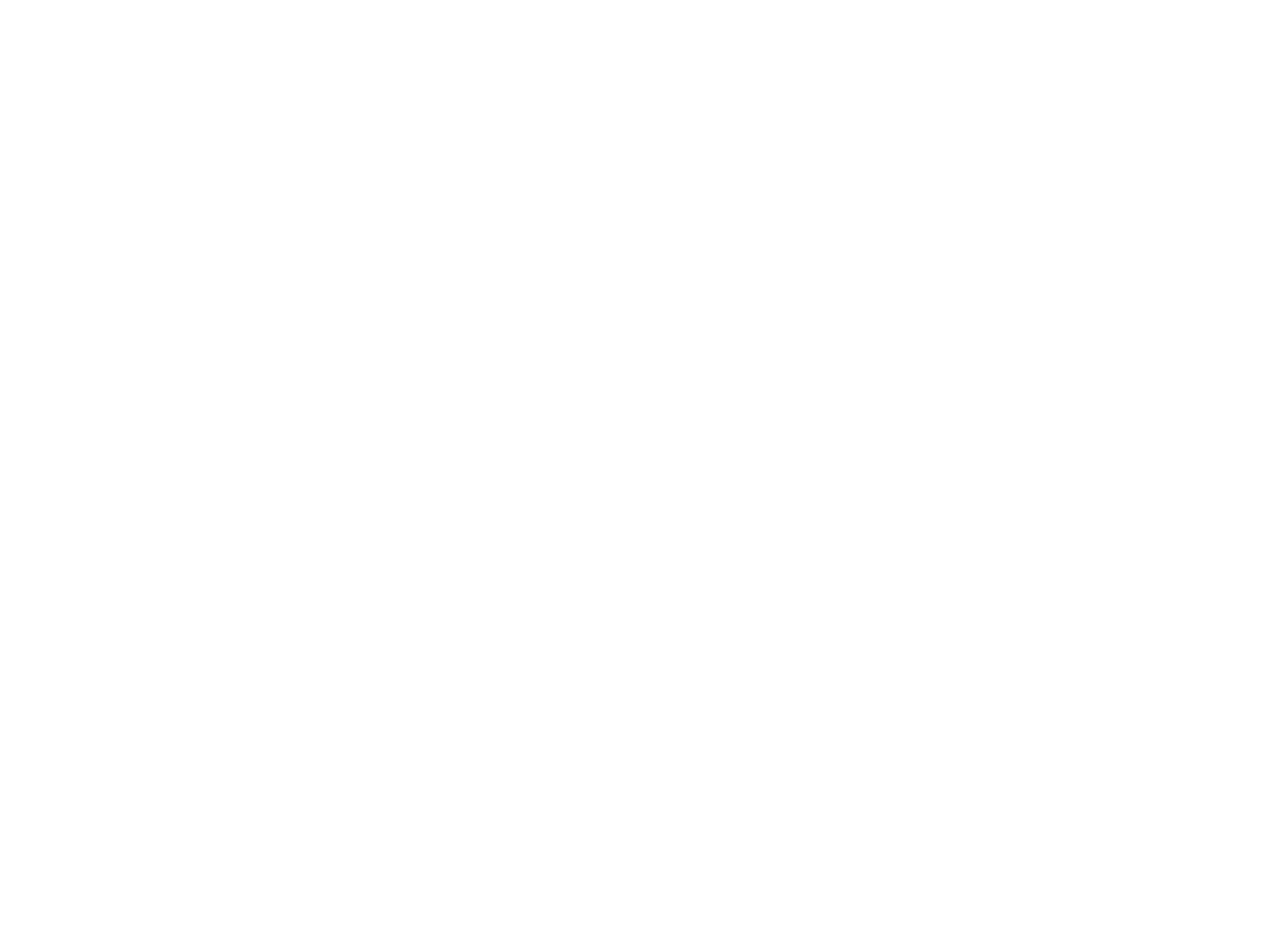
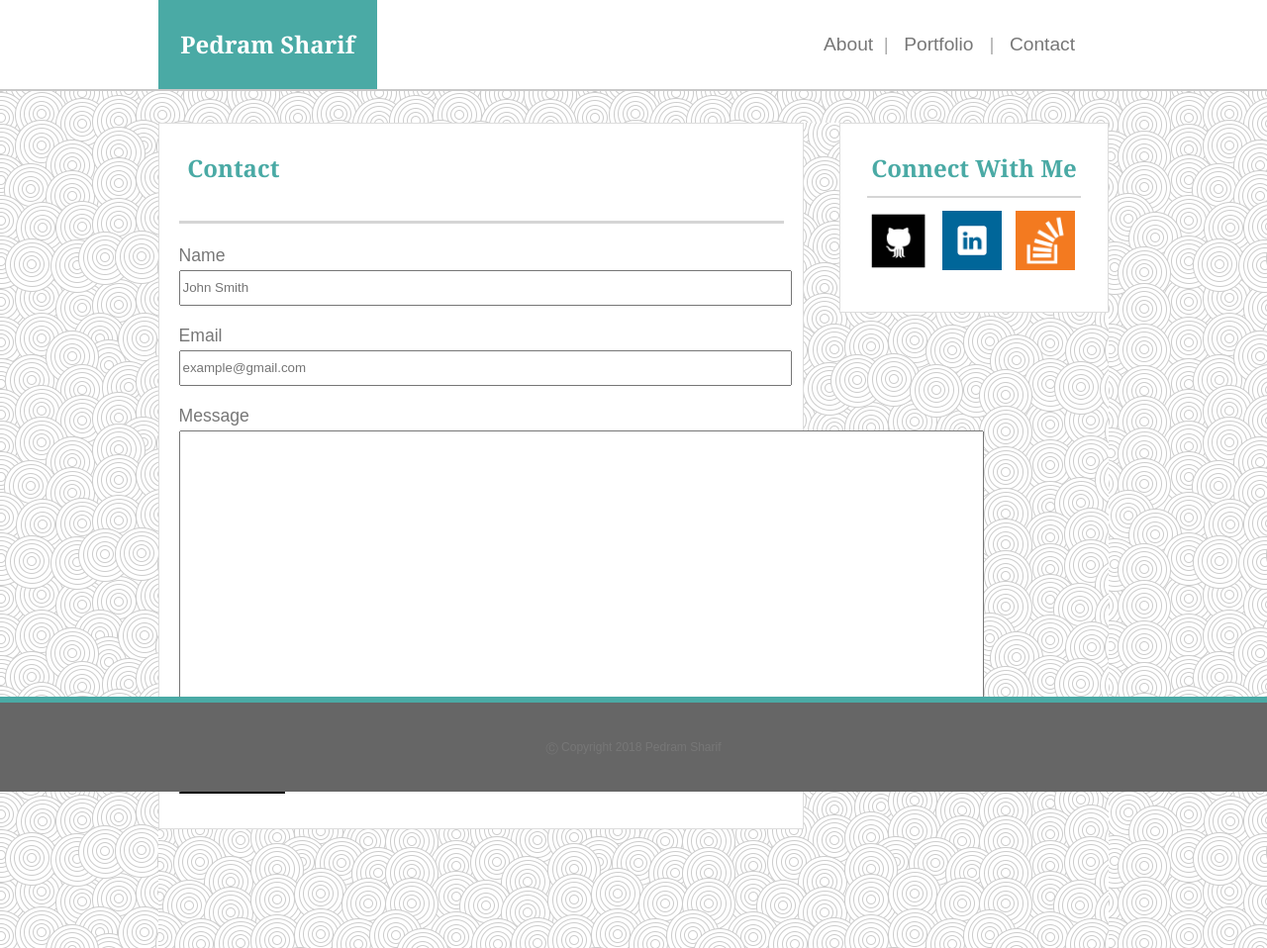
Before and after one commit to psharif/Basic-Portfolio, a plain HTML site: page contact.html in a window 1280 px wide. Shown: the whole page at 99% size. Before the commit the page ends 800 px from the top, so only its background shows below. Drawn offline with Linux system fonts and the light colour scheme.

Commit message:
Fixed contact.html added forms still want to change color of anchor tags and make sticky footer

```diff
--- a/assets/css/style.css
+++ b/assets/css/style.css
@@ -61,12 +61,30 @@ h1 {
 }
 
 .Nav-Bar li {
-	margin-right: 10px;
 	display: inline;
 }
 
 .Nav-Bar span {
-	color: rgba(117, 117, 117, 0.1);
+	color: rgba(117, 117, 117, 0.6);
+	margin-right: 10px;
+}
+
+.Nav-Bar a:link {
+	color: #777777;
+    background-color: transparent;
+    text-decoration: none;
+}
+
+.Nav-Bar a:hover {
+    color: blue;
+    background-color: transparent;
+    text-decoration: underline;
+}
+
+.Nav-Bar a:active {
+    color: green;
+    background-color: transparent;
+    text-decoration: none;
 }
 /* Ends Nav-Bar Stuff*/
 
@@ -215,6 +233,61 @@ h1 {
 /* End Portfolio Classes */
 
 
+/* Contact Me Classes*/
+.Contact-Section {
+	float: left;
+	width: 650px;
+	background-color: white;
+	border: 1px solid #dddddd;
+}
+
+.Contact-Section h1 {
+	width: 23%;
+	border: none;
+	height: 90px;
+	color: #4aaaa5;
+	line-height: 90px;
+	vertical-align: middle;
+	text-align: center;
+}
+
+.Contact-Section hr {
+	border: 0 none;
+	height: 3px;
+	background-color: rgba(117, 117, 117, 0.3);
+	width: 94%;
+}
+
+.Contact-Section form {
+	margin: auto;
+	width: 94%;
+}
+
+.Contact-Section p {
+	margin-bottom: 5px;
+	font-size: 1.1em;
+	font-family: 'Arial', 'Helvetica Neue', Helvetica, sans-serif;
+	color: #777777;
+}
+
+.Contact-Section input {
+	width: 100%;
+	height: 30px;
+	margin: auto;
+}
+
+.Contact-Section button {
+	margin-bottom: 30px;
+	padding: 9px 27px;
+	font-size: 0.9em;
+	background-color: #4aaaa5;
+	color: white;
+	text-align: center;
+	font-family: 'Arial', 'Helvetica Neue', Helvetica, sans-serif;
+}
+/* End Contact Classes*/
+
+
 /* Footer Class*/
 .footer {
 	display: block;
--- a/contact.html
+++ b/contact.html
@@ -0,0 +1,59 @@
+<!DOCTYPE html>
+<html>
+<head>
+	<title>Portfolio of Pedram Sharif</title>
+	<link rel="stylesheet" href="assets/css/reset.css">
+	<link rel="stylesheet" href="assets/css/style.css">
+</head>
+<body>
+
+	<header>
+		<div class="Nav-Bar">
+			<h1>Pedram Sharif</h1>
+			<ul>
+				<a href="index.html"><li>About</li></a>&nbsp&nbsp<span>|</span>
+				<a href="portfolio.html"><li>Portfolio</li></a>&nbsp&nbsp <span>|</span>
+				<a href="contact.html"><li>Contact </li></a>
+			</ul>
+		</div>
+	</header>
+
+	<br><br>
+
+	<div class ="content">
+		<div class="Contact-Section">
+			<h1>Contact</h1>
+			<hr>
+			<br>
+			<form>
+			  <p>Name<p>
+			  <input type="text" name="firstname" placeholder="John Smith">
+			  <br><br>
+			  <p>Email<p>
+			  <input type="text" name="lastname" placeholder="example@gmail.com">
+			  <br><br>
+			  <p>Message<p>
+			  <textarea rows="20" cols="99"></textarea>
+			  <br><br>
+			  <button>Submit</button>
+			</form>
+
+		</div>
+
+		<div class="Sidebar">
+			<h1>Connect With Me</h1>
+			<hr>
+			<div class="connection-icons-block">
+				<img src="assets/images/github.png" alt="GitHub Icon">
+				<img src="assets/images/LinkedIn.png" alt="LinkedIn Icon">
+				<img src="assets/images/stack_overflow.png" alt="Stack Overflow Icon">
+			</div>
+		</div>
+	</div>
+
+	<div class="footer">
+		<p> &#9400; Copyright 2018 Pedram Sharif</p>
+	</div>
+
+</body>
+</html>
```
Also changed, not shown: index.html (+3 -3 lines), portfolio.html (+3 -3 lines), 1 other file.
